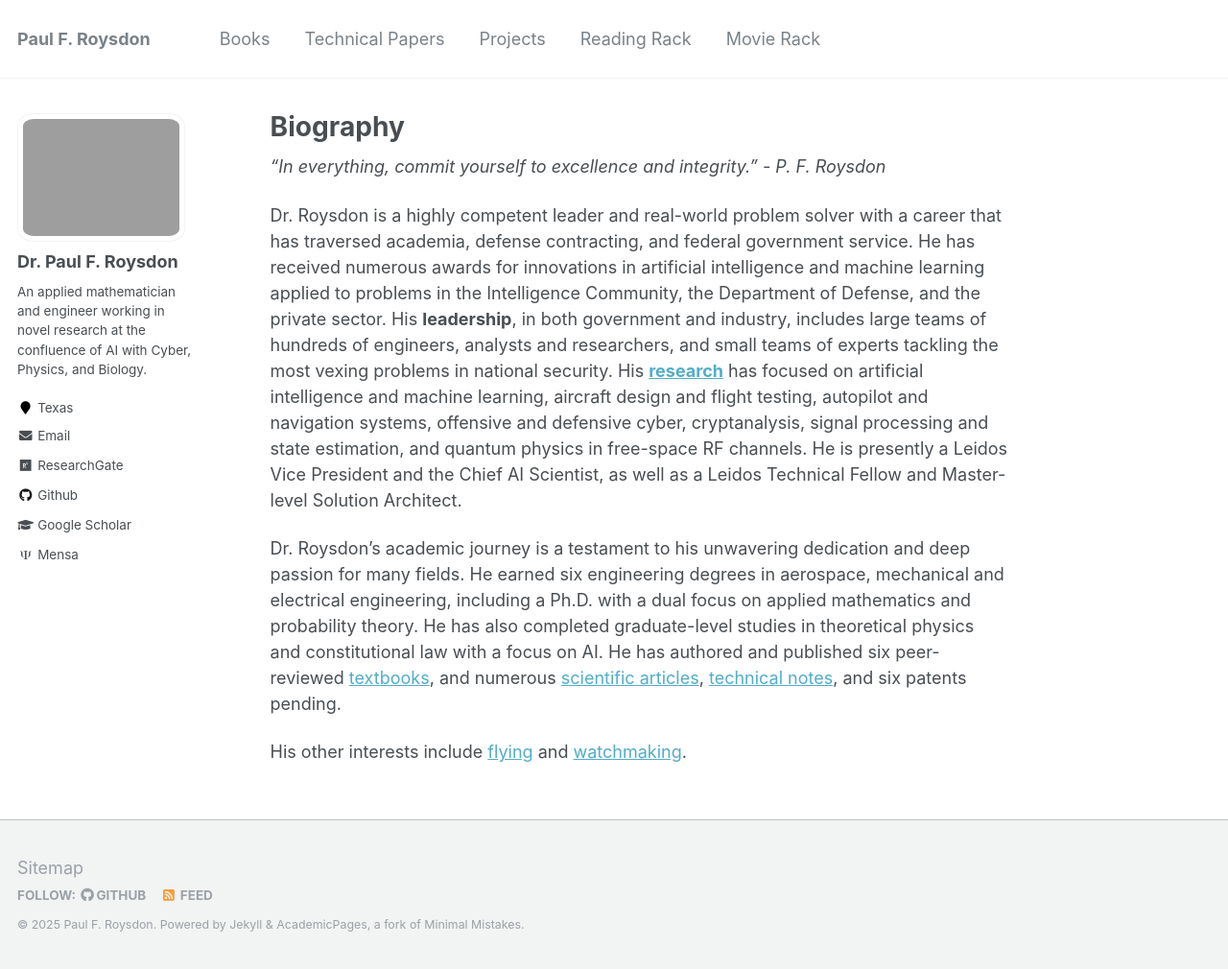
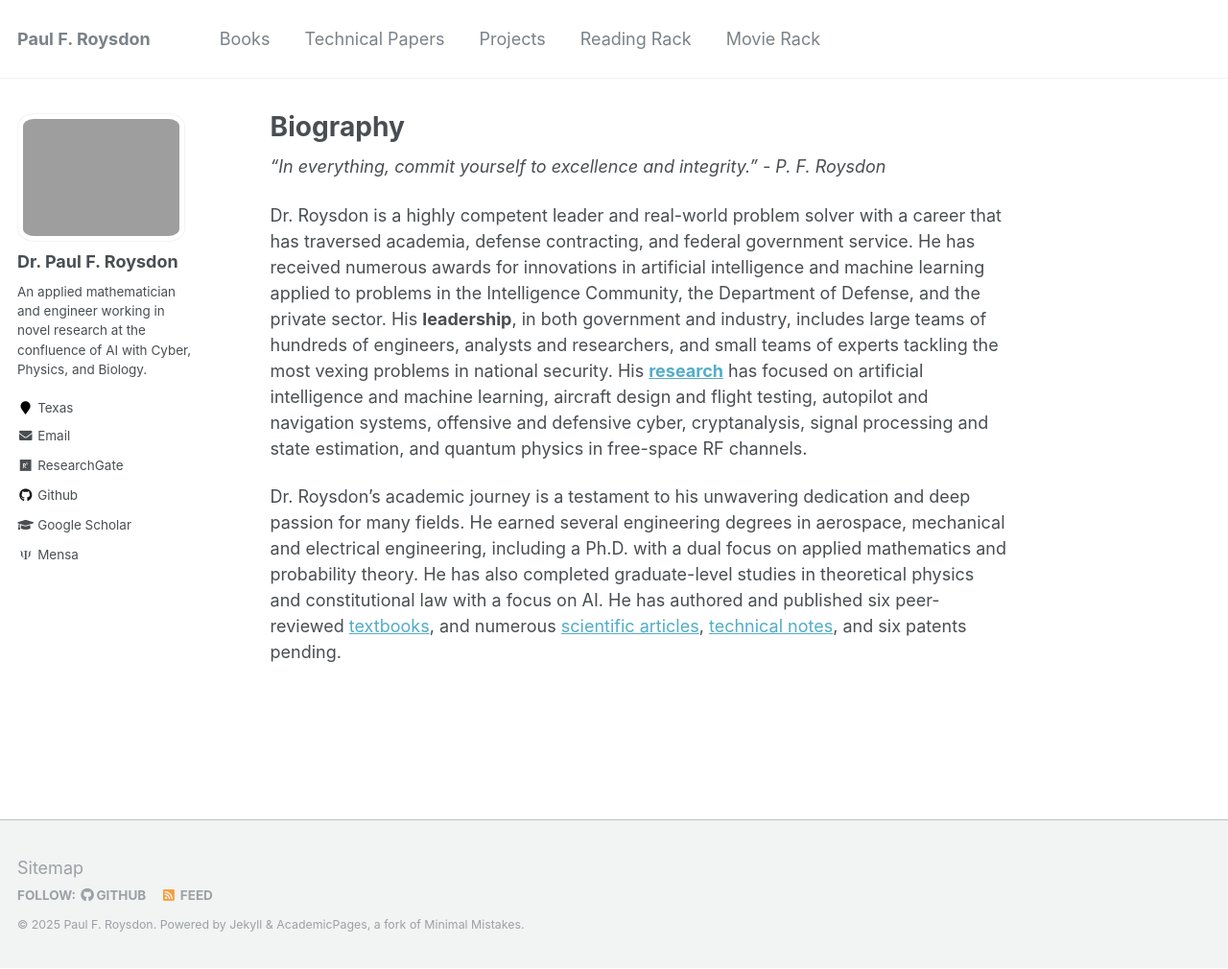
Before and after one commit to pfroysdon/pfroysdon.github.io, a Jekyll site: the page built from _pages/about.md, in a window 1280 px wide and 1010 px high. Shown: the whole window at 96% size. Built offline with Jekyll 4.4.1, drawn with Linux system fonts in a browser that asks for light colours; some web fonts are replaced.

Commit message:
Update about.md

```diff
--- a/_pages/about.md
+++ b/_pages/about.md
@@ -10,8 +10,6 @@
 
 *"In everything, commit yourself to excellence and integrity." - P. F. Roysdon*
 
-Dr. Roysdon is a highly competent leader and real-world problem solver with a career that has traversed academia, defense contracting, and federal government service.  He has received numerous awards for innovations in artificial intelligence and machine learning applied to problems in the Intelligence Community, the Department of Defense, and the private sector. His **leadership**, in both government and industry, includes large teams of hundreds of engineers, analysts and researchers, and small teams of experts tackling the most vexing problems in national security.  His [**research**](https://pfroysdon.github.io/projects/) has focused on artificial intelligence and machine learning, aircraft design and flight testing, autopilot and navigation systems, offensive and defensive cyber, cryptanalysis, signal processing and state estimation, and quantum physics in free-space RF channels.  He is presently a Leidos Vice President and the Chief AI Scientist, as well as a Leidos Technical Fellow and Master-level Solution Architect.
+Dr. Roysdon is a highly competent leader and real-world problem solver with a career that has traversed academia, defense contracting, and federal government service.  He has received numerous awards for innovations in artificial intelligence and machine learning applied to problems in the Intelligence Community, the Department of Defense, and the private sector. His **leadership**, in both government and industry, includes large teams of hundreds of engineers, analysts and researchers, and small teams of experts tackling the most vexing problems in national security.  His [**research**](https://pfroysdon.github.io/projects/) has focused on artificial intelligence and machine learning, aircraft design and flight testing, autopilot and navigation systems, offensive and defensive cyber, cryptanalysis, signal processing and state estimation, and quantum physics in free-space RF channels.
 
-Dr. Roysdon’s academic journey is a testament to his unwavering dedication and deep passion for many fields. He earned six engineering degrees in aerospace, mechanical and electrical engineering, including a Ph.D. with a dual focus on applied mathematics and probability theory. He has also completed graduate-level studies in theoretical physics and constitutional law with a focus on AI. He has authored and published six peer-reviewed [textbooks](http://www.roysdonfibonaccipress.com/), and numerous [scientific articles](https://github.com/pfroysdon/publications/tree/main/Papers), [technical notes](https://github.com/pfroysdon/publications/tree/main/Tech_Notes), and six patents pending.
-
-His other interests include [flying](https://youtu.be/AFlVtWswTNU) and [watchmaking](https://www.roysdonwatchco.com/).
+Dr. Roysdon’s academic journey is a testament to his unwavering dedication and deep passion for many fields. He earned several engineering degrees in aerospace, mechanical and electrical engineering, including a Ph.D. with a dual focus on applied mathematics and probability theory. He has also completed graduate-level studies in theoretical physics and constitutional law with a focus on AI. He has authored and published six peer-reviewed [textbooks](http://www.roysdonfibonaccipress.com/), and numerous [scientific articles](https://github.com/pfroysdon/publications/tree/main/Papers), [technical notes](https://github.com/pfroysdon/publications/tree/main/Tech_Notes), and six patents pending.
```
